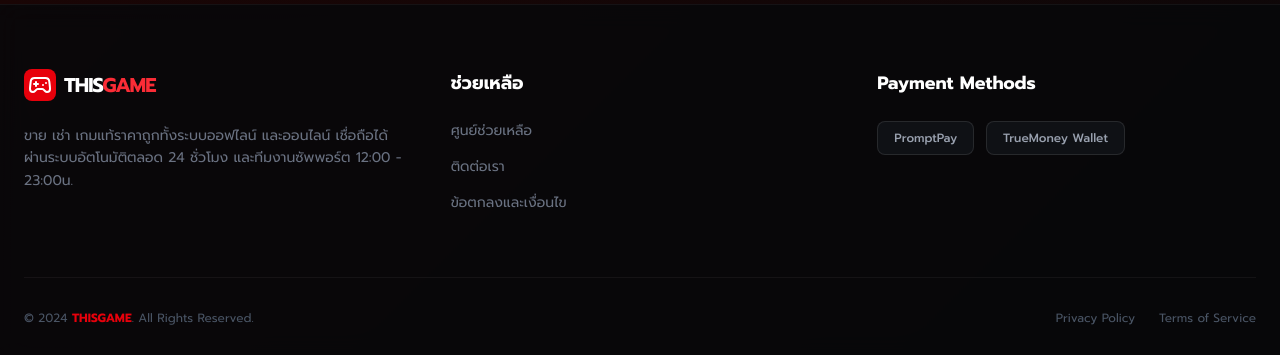
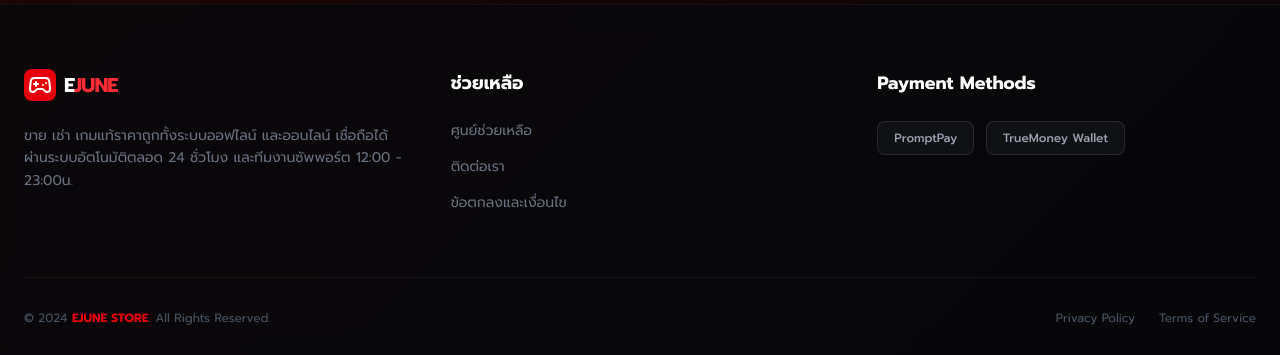
Before and after one commit to pupparn/ejunestore, a React (Vite) app: page / in a window 1280 px wide. Shown: the part 2408-2763 px from the top of the page. Built offline with nearby package versions, Linux system fonts and the light colour scheme.

Commit message:
fix footer

```diff
--- a/src/components/footer.jsx
+++ b/src/components/footer.jsx
@@ -14,7 +14,7 @@ const Footer = () => {
                 <Gamepad2 size={24} className="text-white" />
               </div>
               <h2 className="text-xl font-bold tracking-tighter uppercase">
-                THIS<span className="text-red-500">GAME</span>
+                E<span className="text-red-500">JUNE</span>
               </h2>
             </div>
             <p className="text-gray-500 text-sm leading-relaxed max-w-sm">
@@ -51,7 +51,7 @@ const Footer = () => {
         {/* Bottom Bar */}
         <div className="pt-8 border-t border-white/5 flex flex-col md:flex-row justify-between items-center gap-4">
           <p className="text-gray-600 text-xs">
-            © 2024 <span className="text-red-600 font-bold">THISGAME</span>. All Rights Reserved.
+            © 2024 <span className="text-red-600 font-bold">EJUNE STORE</span>. All Rights Reserved.
           </p>
           <div className="flex space-x-6 text-xs text-gray-600">
             <span className="hover:text-white cursor-pointer transition-colors">Privacy Policy</span>
```
